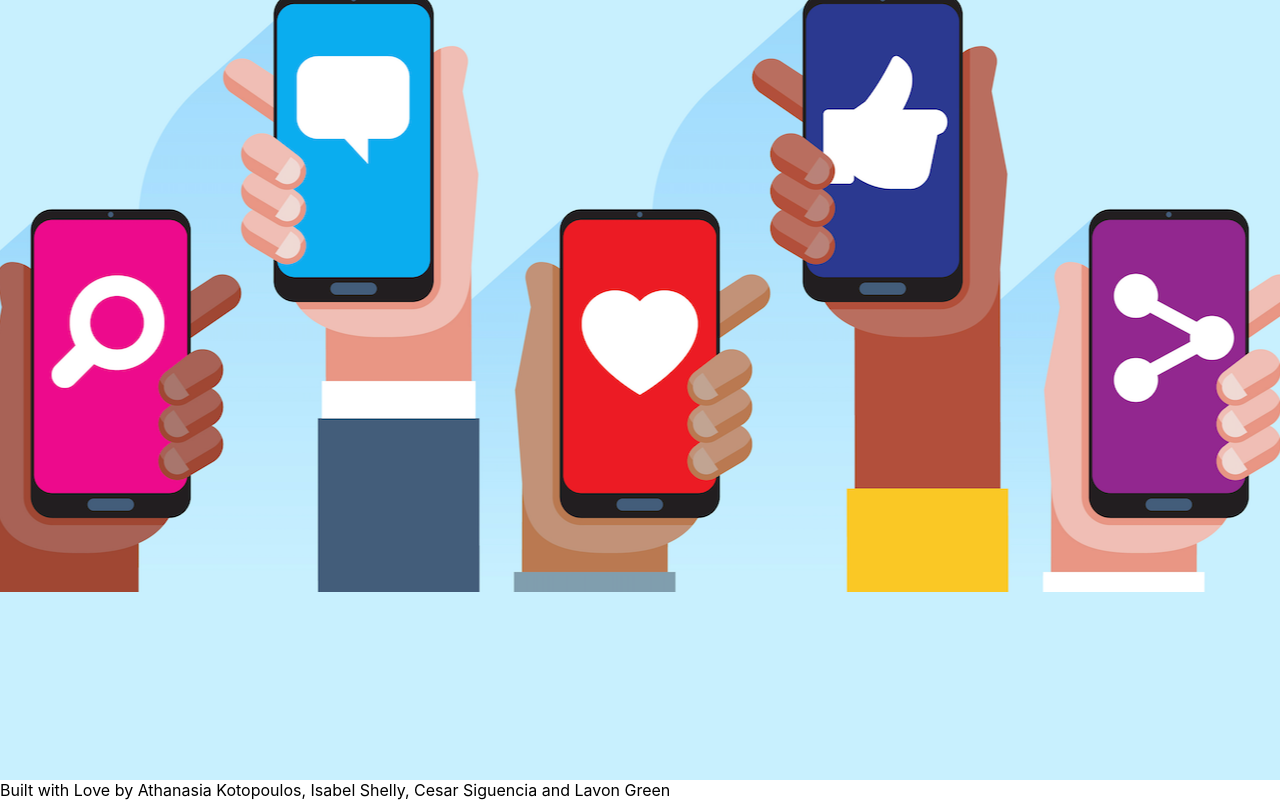
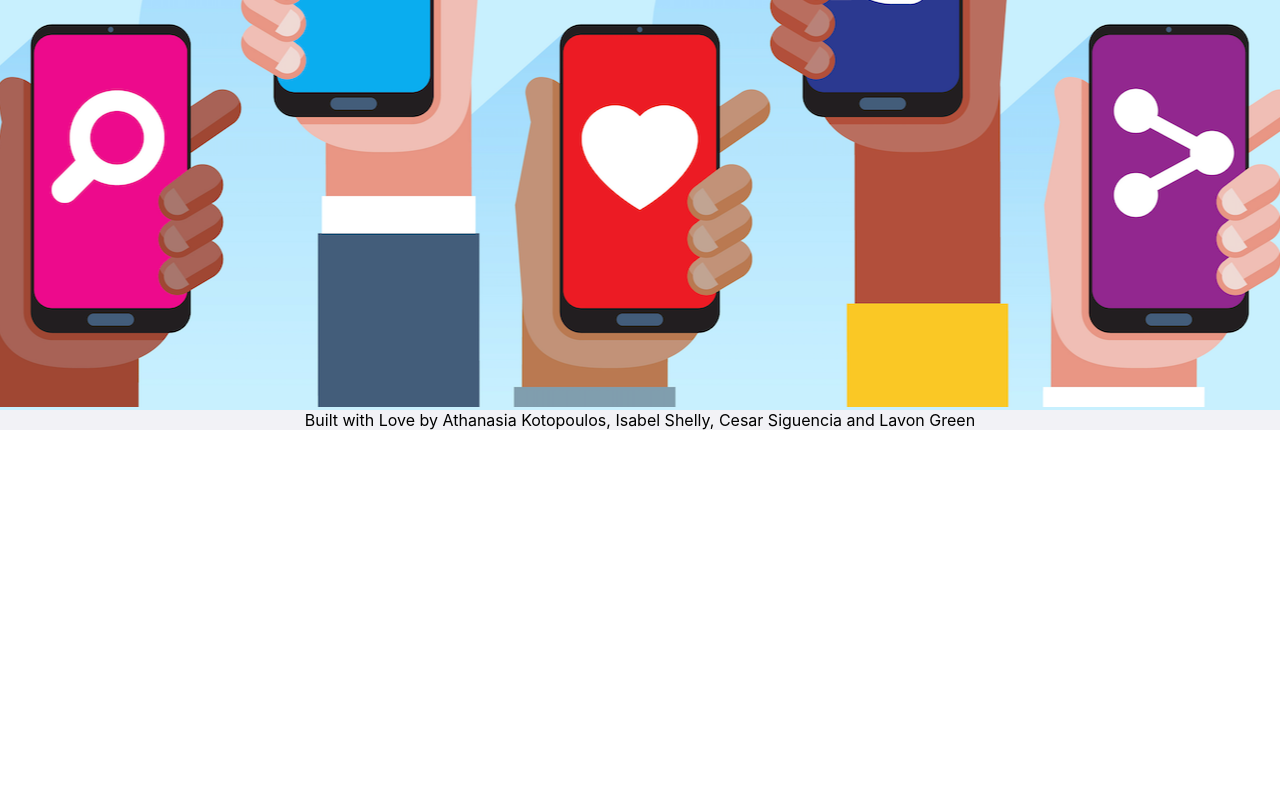
Before and after one commit to ishelly1997/bootcamp-social, a React (Create React App) app in the folder client/: page / in a window 1280 px wide. Shown: the part 626-1426 px from the top of the page. After the commit the page ends 1056 px from the top, so only its background shows below. Built offline with nearby package versions, Linux system fonts and the light colour scheme.

Commit message:
new homepg

```diff
--- a/client/src/App.css
+++ b/client/src/App.css
@@ -3,7 +3,7 @@ background-color: #c8f0fe;
 background-image: url(images/bootcampsocialbackground.png);
 background-position: center;
 background-repeat: no-repeat;
-height: 1300px;
+height: 930px;
 }
 
 .App-header {
@@ -88,6 +88,14 @@ height: 1300px;
     align-items: center;
 }
 
+.App-footer {
+  position:absolute;
+  text-align: center;
+   width:100%;
+   height:20px;   /* Height of the footer */
+   background:rgb(242, 242, 246);
+}
+
 @keyframes App-logo-spin {
   from {
     transform: rotate(0deg);
--- a/client/src/App.js
+++ b/client/src/App.js
@@ -97,8 +97,10 @@ const App = () => {
             </div>
           </div>
         </Router>
+        <div className='App-footer'>
+        <Footer />
+        </div>
 
-        <Footer />
       </ApolloProvider>
 
 
--- a/client/src/components/Navigation/nav.js
+++ b/client/src/components/Navigation/nav.js
@@ -16,7 +16,7 @@ const Nav = () => {
     return (
         <nav className="navigator">
             <div style={{ background: color }}>
-                <Link  id="navtab" to="/" className="tab-links" >
+                <Link  id="navtab" to="/home" className="tab-links" >
                     <img src={homeIcon} alt="/" className="tab-icons"></img>
                     {/* <p className="nav-titles">Home</p> */}
                 </Link>
--- a/client/src/pages/Homepage.js
+++ b/client/src/pages/Homepage.js
@@ -1,7 +1,7 @@
 
 import React from 'react';
 
-import Header from '../components/Header'
+import newsfeed from '../images/newsfeed.png'
 
 const Home = () => {
 
@@ -14,6 +14,12 @@ const Home = () => {
 
 
 
+      <img src={newsfeed} alt='newsfeed'></img>
+
+      <h3>Under Construction, come back soon!</h3>
+
+
+
     </div>
   );
 };
--- a/client/src/pages/Signup.js
+++ b/client/src/pages/Signup.js
@@ -44,7 +44,7 @@ const Signup = () => {
             <div className='card-body'>
                 <form onSubmit={handleFormSubmit}>
                 <input
-                    className='fogitrm-input'
+                      className='form-input'
                     placeholder='Your username'
                     name='username'
                     type='username'
--- a/client/src/utils/auth.js
+++ b/client/src/utils/auth.js
@@ -36,7 +36,7 @@ class AuthService {
 
       localStorage.setItem('id_token', idToken);
 
-      window.location.assign('/events');
+      window.location.assign('/home');
     }
 
 
```
Also changed, not shown: client/src/images/newsfeed.png (added), 1 other file (tests, documents, lock files or other folders).
